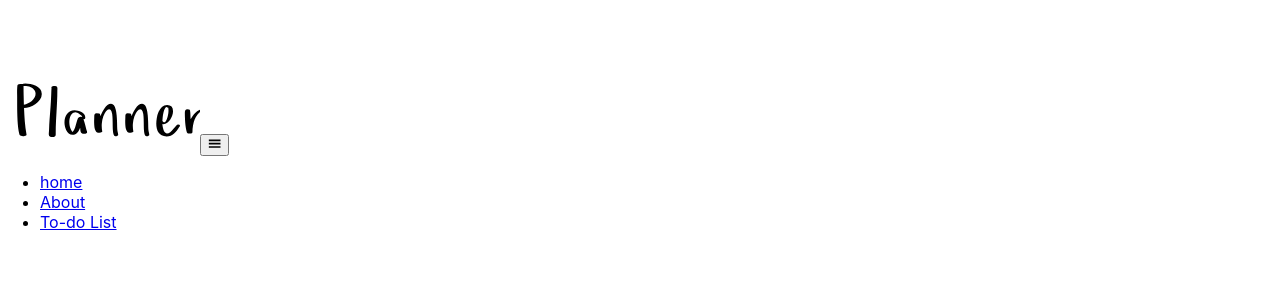
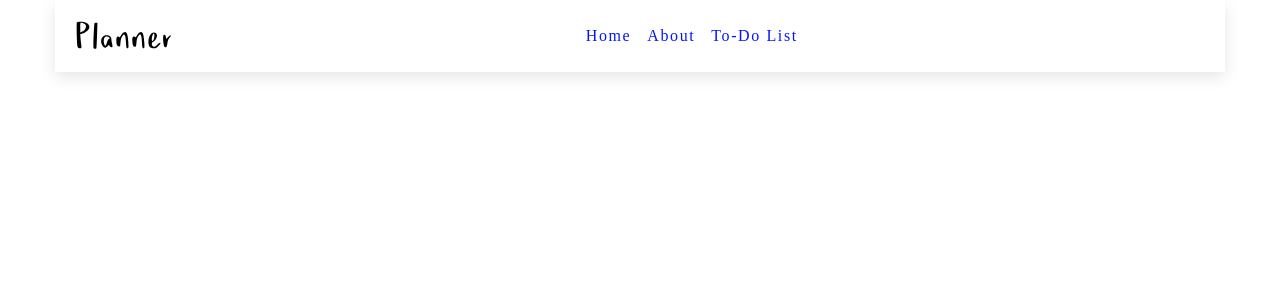
Before and after one commit to gaeunl/Planner, a React (Create React App) app: page / in a window 1280 px wide. Shown: the top 300 px of the page. Built offline with nearby package versions, Linux system fonts and the light colour scheme.

Commit message:
close #4; add styling

```diff
--- a/src/App.js
+++ b/src/App.js
@@ -1,4 +1,3 @@
-import logo from './logo.svg';
 import './App.css';
 import Navigation from './Navbar'
 
--- a/src/Navbar.js
+++ b/src/Navbar.js
@@ -2,18 +2,18 @@ import React, {useEffect} from 'react';
 import { links } from './data';
 import {GiHamburgerMenu} from 'react-icons/gi'
 
-import logo from './logo.svg'
+import logo from './Capture.svg'
 
 const Navbar = () => {
     return(
         <nav className="nav-center">
             <div className="nav-header">
-                <img src={logo} alt="planner logo"></img>
+                <img className="logo" src={logo} alt="planner logo"></img>
                 <button className="nav-toggle">
                     <GiHamburgerMenu/>
                 </button>
             </div>
-            <div className="nav-links">
+            <div className="nav-links show-container">
                 <ul className="links">
                     <li>
                         <a href='#'>home</a>
--- a/src/index.css
+++ b/src/index.css
@@ -1,13 +1,132 @@
-body {
-  margin: 0;
-  font-family: -apple-system, BlinkMacSystemFont, 'Segoe UI', 'Roboto', 'Oxygen',
-    'Ubuntu', 'Cantarell', 'Fira Sans', 'Droid Sans', 'Helvetica Neue',
-    sans-serif;
-  -webkit-font-smoothing: antialiased;
-  -moz-osx-font-smoothing: grayscale;
+@import url("https://fonts.googleapis.com/css2?family=Caveat+Brush&family=Roboto&display=swap");
+
+/**************
+*  Variables  *
+***************/
+
+:root {
+  /* primary color */
+  --clr-primary-1: hsl(205, 100%, 67%);
+  --clr-primary-2: hsl(236, 100%, 51%);
+  --clr-primary-3: hsl(236, 100%, 80%);
+  --clr-primary-4: hsl(204, 100%, 94%);
+  --clr-white: #fff;
+
+  --transition: all 0.3s linear;
+  --spacing: 0.1rem;
+  --radius: 0.25rem;
+  --light-shadow: 0 5px 15px rgba(0, 0, 0, 0.1);
+  --dark-shadow: 0 5px 15px rgba(0, 0, 0, 0.2);
+
+  /* width */
+  --max-width: 1170px;
+  --fixed-width: 620px;
 }
 
-code {
-  font-family: source-code-pro, Menlo, Monaco, Consolas, 'Courier New',
-    monospace;
+*,
+::after,
+::before {
+  margin: 0;
+  padding: 0;
+  box-sizing: border-box;
 }
+/*
+body {
+  font-family: "Caveat Brush", cursive;
+  line-height: 1.5;
+  font-size: 0.8rem;
+} */
+
+.logo {
+  width: auto;
+  height: 100%;
+}
+
+ul {
+  list-style-type: none;
+}
+
+a {
+  text-decoration: none;
+}
+
+/**************
+*   Nav-bar   *
+***************/
+nav {
+  background: var(--clr-white);
+  box-shadow: var(--light-shadow);
+}
+.nav-header {
+  display: flex;
+  align-items: center;
+  justify-content: space-between;
+  padding: 1rem;
+}
+.nav-toggle {
+  font-size: 1.5rem;
+  color: var(--clr-primary-2);
+  background: transparent;
+  border-color: transparent;
+  transition: var(--transition);
+  cursor: pointer;
+}
+.nav-toggle:hover {
+  color: var(--clr-primary-1);
+  transform: rotate(90deg);
+}
+.logo {
+  height: 40px;
+}
+.links a {
+  color: var(--clr-primary-2);
+  font-size: 1rem;
+  text-transform: capitalize;
+  letter-spacing: var(--spacing);
+  display: block;
+  padding: 0.5rem 1rem;
+  transition: var(--transition);
+}
+.links a:hover {
+  background: var(--clr-primary-4);
+  color: var(--clr-primary-3);
+  padding-left: 1.5rem;
+}
+.nav-links {
+  height: 0;
+  overflow: hidden;
+  transition: var(--transition);
+}
+.show-container {
+  height: 10rem;
+}
+@media screen and (min-width: 800px) {
+  .nav-center {
+    max-width: 1170px;
+    margin: 0 auto;
+    display: flex;
+    align-items: center;
+    justify-content: space-between;
+    padding: 1rem;
+  }
+  .nav-header {
+    padding: 0;
+  }
+  .nav-toggle {
+    display: none;
+  }
+  .nav-links {
+    height: auto !important;
+  }
+  .links {
+    display: flex;
+  }
+  .links a {
+    padding: 0;
+    margin: 0 0.5rem;
+  }
+  .links a:hover {
+    padding: 0;
+    background: transparent;
+  }
+}
```
Also changed, not shown: src/Capture.svg (added), src/logo.svg.
